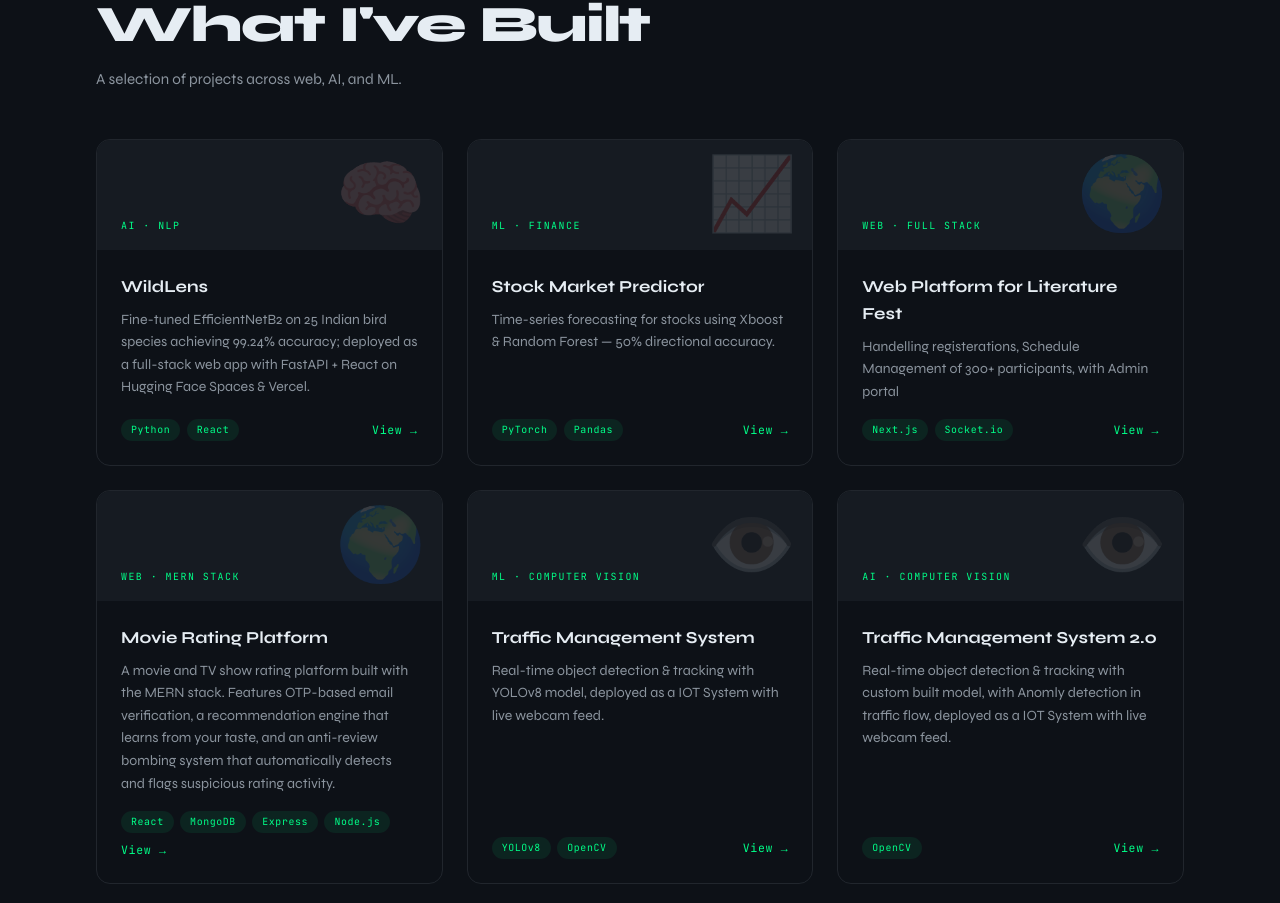
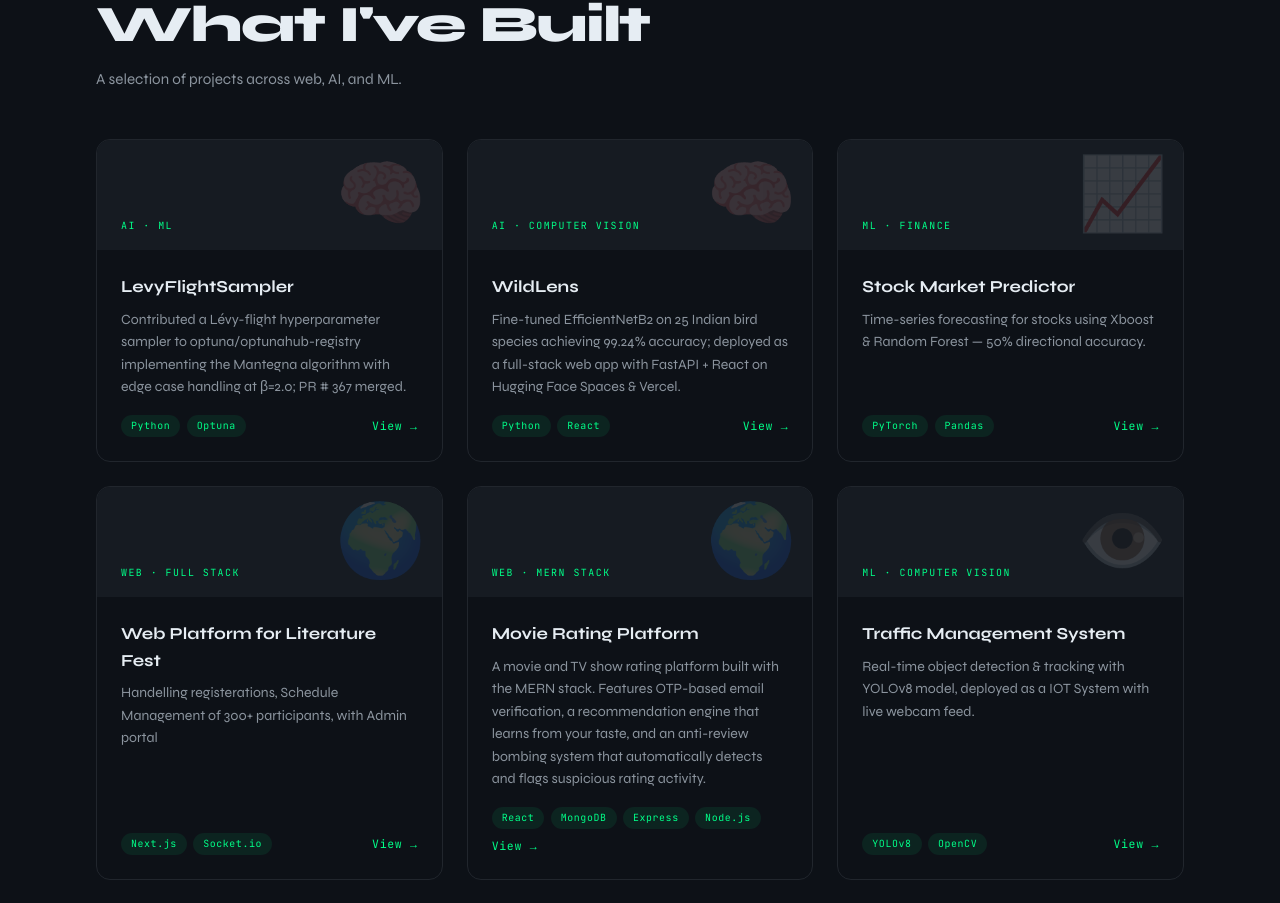
Before and after one commit to AdityaChopra18/Aditya_Chopra, a React (Vite) app: page / in a window 1280 px wide. Shown: the part 2285-3188 px from the top of the page. Built offline with nearby package versions, Linux system fonts and the light colour scheme.

Commit message:
added project .2

```diff
--- a/src/Portfolio.jsx
+++ b/src/Portfolio.jsx
@@ -71,8 +71,15 @@ const SKILLS = [
 ];
 
 const PROJECTS = [
+   {
+    emoji: "🧠", type: "AI · ML",
+    title: "LevyFlightSampler ",
+    desc:  "Contributed a Lévy-flight hyperparameter sampler to optuna/optunahub-registry implementing the Mantegna algorithm with edge case handling at β=2.0; PR # 367 merged.",
+    tags:  ["Python","Optuna"],
+    link:  "https://hub.optuna.org/samplers/levy_flight_sampler/",
+  },
   {
-    emoji: "🧠", type: "AI · NLP",
+    emoji: "🧠", type: "AI · Computer Vision",
     title: "WildLens",
     desc:  "Fine-tuned EfficientNetB2 on 25 Indian bird species achieving 99.24% accuracy; deployed as a full-stack web app with FastAPI + React on Hugging Face Spaces & Vercel.",
     tags:  ["Python","React"],
@@ -113,13 +120,6 @@ const PROJECTS = [
     tags:  ["OpenCV"],
     link:  "https://github.com/AdityaChopra18/8-sem-project.git",
   },
-  // {
-  //   emoji: "🔒", type: "Web · Security",
-  //   title: "SecureAuth SDK",
-  //   desc:  "Open-source auth SDK with MFA, biometrics, and OAuth2. Downloaded 10k+ times on npm.",
-  //   tags:  ["Node.js","JWT"],
-  //   link:  "#",
-  // },
   // {
   //   emoji: "🎙️", type: "AI · Audio",
   //   title: "VoiceGen Studio",
```
